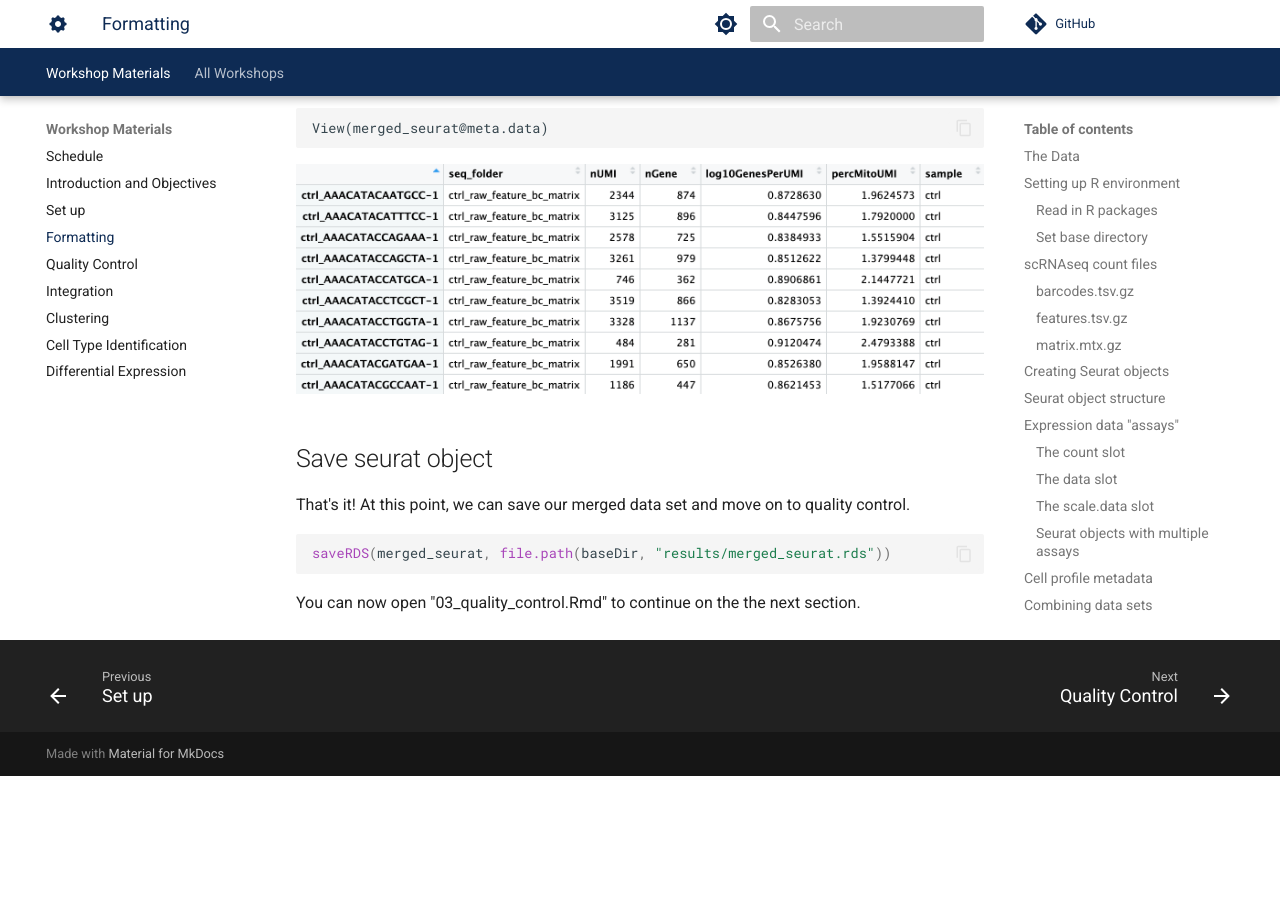
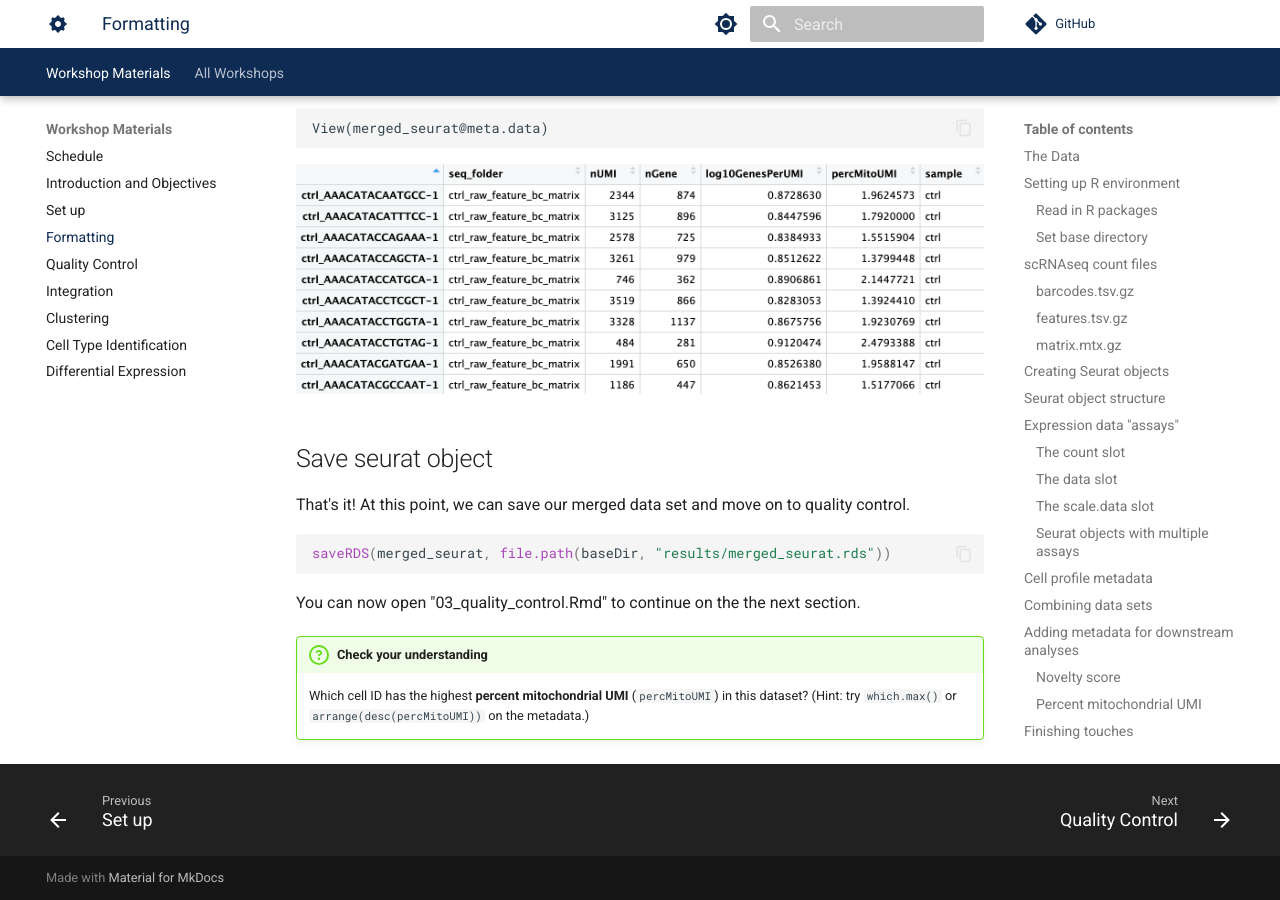
Before and after one commit to best-tufts/intro_to_single_cell_rnaseq, an MkDocs documentation site: the page built from docs/intro_to_single_cell_rnaseq/02_formatting.md, in a window 1280 px wide and 900 px high, scrolled down 11238 px. Built offline with MkDocs 1.6.1 and Material for MkDocs 9.7.7, drawn with Linux system fonts in a browser that asks for light colours; comment, search, counter and statistics services are not loaded; before the commit the page ends 12014 px from its top, so only the background shows below that.

Commit message:
Add comprehension questions, fix mito QC threshold, add contributor
- Add "Check your understanding" question bubbles: highest percMitoUMI
  cell ID (formatting) and rationale for mito filtering (QC)
- Fix percMitoUMI pass/fail table to use < 20, matching the percentage
  scale and the actual subset() filter (was > 0.2, wrong scale + direction)
- Add Andreia Martinho, PhD as a contributor

Co-Authored-By: Claude Opus 4.8 (1M context) <noreply@anthropic.com>

````diff
--- a/docs/intro_to_single_cell_rnaseq/02_formatting.md
+++ b/docs/intro_to_single_cell_rnaseq/02_formatting.md
@@ -345,3 +345,6 @@ saveRDS(merged_seurat, file.path(baseDir, "results/merged_seurat.rds"))
 ```
 
 You can now open "03_quality_control.Rmd" to continue on the the next section.
+
+!!! question "Check your understanding"
+    Which cell ID has the highest **percent mitochondrial UMI** (`percMitoUMI`) in this dataset? (Hint: try `which.max()` or `arrange(desc(percMitoUMI))` on the metadata.)
````
Also changed, not shown: docs/intro_to_single_cell_rnaseq/00_background.md (+1 -0 lines), docs/intro_to_single_cell_rnaseq/03_quality_control.md (+6 -3 lines).
